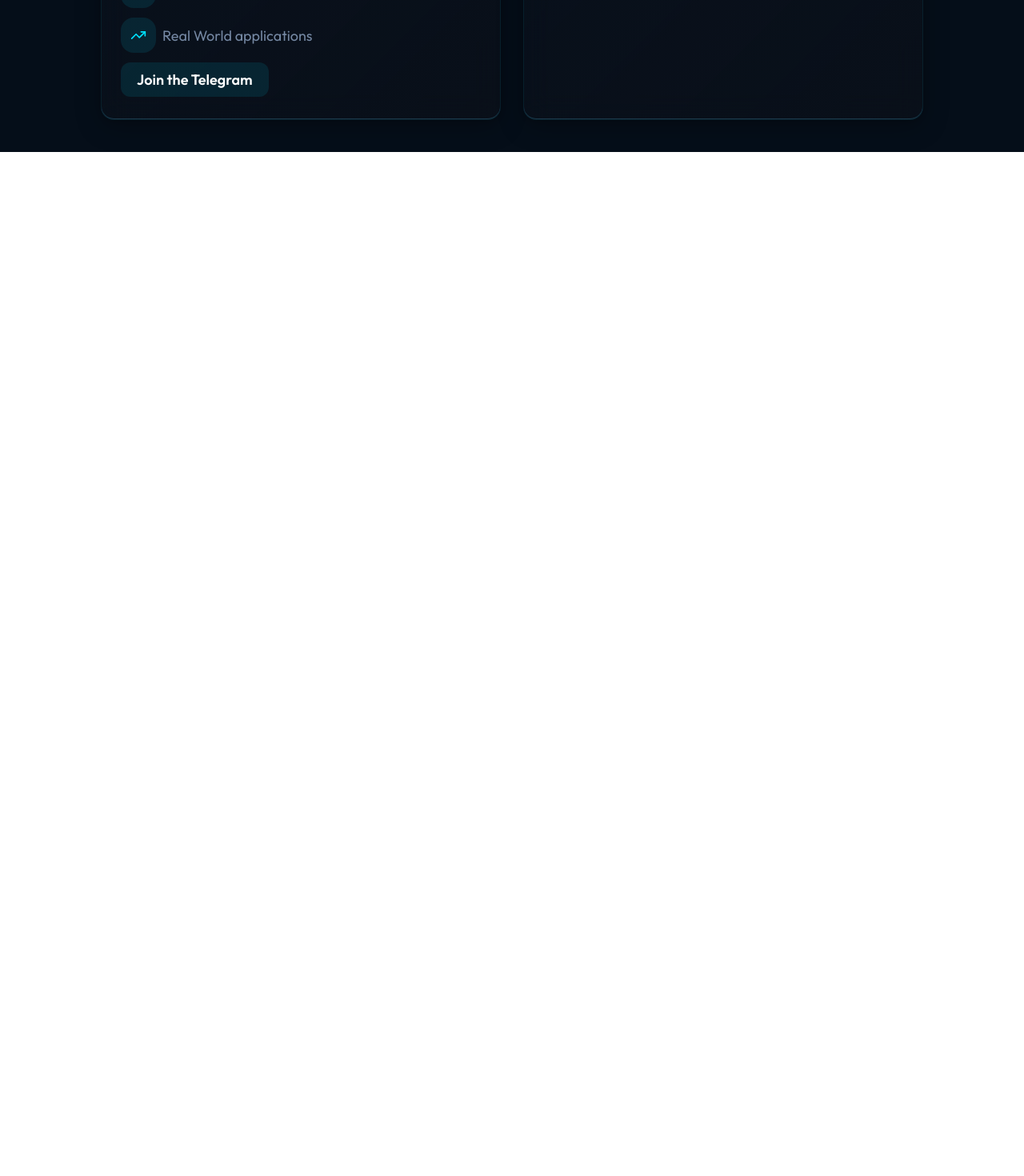
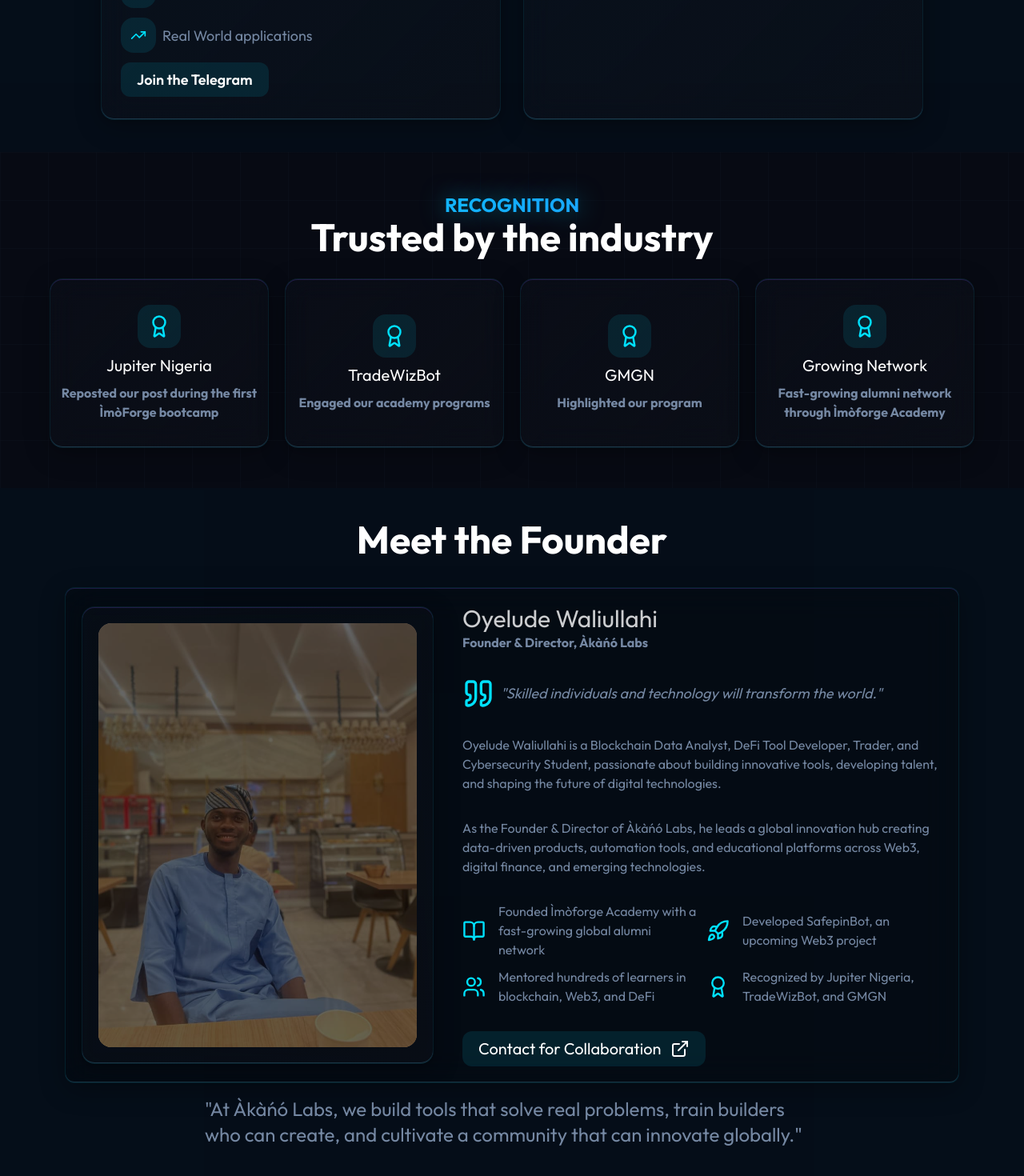
Before and after one commit to azzzops/Akano-lab, a React (Vite) app: page / in a window 1280 px wide. Shown: the part 2183-3653 px from the top of the page at 80% size. Before the commit the page ends 2373 px from the top, so only its background shows below. Built offline with nearby package versions, Linux system fonts and the light colour scheme.

Commit message:
this is my last commit today

```diff
--- a/package.json
+++ b/package.json
@@ -22,6 +22,7 @@
     "@types/react": "^19.2.5",
     "@types/react-dom": "^19.2.3",
     "@vitejs/plugin-react": "^5.1.1",
+    "autoprefixer": "^10.4.23",
     "babel-plugin-react-compiler": "^1.0.0",
     "eslint": "^9.39.1",
     "eslint-plugin-react-hooks": "^7.0.1",
--- a/src/App.jsx
+++ b/src/App.jsx
@@ -3,6 +3,8 @@ import About from "./components/ui/about";
 import HeroSection from "./components/ui/herosection";
 import VisionMission from "./components/ui/visionmission";
 import Products from "./components/ui/products";
+import RecognitionSection from "./components/ui/recognition";
+import Founder from "./components/ui/leadership";
 export default function App(){
   return(
     <>
@@ -14,14 +16,21 @@ export default function App(){
           </div>
         </section>
 
-        <section className="flex justify-center items-center  p-10 min-h-105 bg-secondary/20">
+        <section id="about" className="flex justify-center items-center  p-10 min-h-105 bg-secondary/20">
           <About />
         </section>
-        <section className="flex justify-center items-center  p-10 min-h-105 grid-background">
+        <section id="vision" className="flex justify-center items-center  p-10 min-h-105 grid-background">
           <VisionMission />
         </section>
-        <section className="flex justify-center items-center  p-10 min-h-105 bg-[#0215264f]">
+        <section id="product" className="flex justify-center items-center  p-10 min-h-105 bg-[#0215264f]">
           <Products />
+        </section>
+        <section className="flex justify-center items-center  p-10 min-h-105 relative">
+          <div className="absolute inset-0 opacity-70 grid-background"></div>
+          <RecognitionSection />
+        </section>
+        <section id="founder" className="flex justify-center items-center p-10 min-h-105 bg-[#0215264f]">
+          <Founder />
         </section>
       </main>
     </>
--- /dev/null
+++ b/src/components/ui/faq.jsx
@@ -0,0 +1,6 @@
+const questions = [
+    {
+        question: ,
+        answer: ,
+    },
+]
--- a/src/components/ui/leadership.jsx
+++ b/src/components/ui/leadership.jsx
@@ -1,5 +1,6 @@
 import { Quote, ExternalLink, Award, Users, Rocket, BookOpen } from 'lucide-react';
 import { div } from 'motion/react-client';
+import FounderImage from "../../assets/IMG-20251222-WA0017.jpg"
 
 const accomplishments = [
   { icon: BookOpen, text: 'Founded Ìmòforge Academy with a fast-growing global alumni network' },
@@ -12,52 +13,56 @@ export default function Founder(){
 
     return(
         <>
+        <div className='flex flex-col gap-4 '>
             <div>
-            <h1>LEADERSHIP</h1>
-            <p>Meet the <span>Founder</span></p>
+                <p className='text-center text-white md:text-5xl text-2xl font-bold'>Meet the <span>Founder</span></p>
             </div>
-        <div id="founder">
-            <div className='founder image'>
-
+            <div className='flex glass p-5 rounded-xl flex-col justify-between mt-5 items-center xl:flex-row gap-9'>
+                <div className='founder glass-card p-5   max-w-110 rounded-2xl'>
+                    <div className='w-full relative'>
+                        <div className='absolute inset-0 max-w-full bg-black/60 rounded-2xl'></div>
+                        <img src={FounderImage} className='w-full h-full object-cover object-center rounded-2xl' alt="The Founder" />
                     </div>
+                </div>
+                <div className='flex flex-col gap-8 max-w-150'>
                     <div>
-                <div>
-                    <h1>Oyelude Waliullahi</h1>
-                    <p>Founder & Director, Àkàńó Labs</p>
+                        <h1 className='text-white/80 md:text-3xl text-2xl'>Oyelude Waliullahi</h1>
+                        <p className='text-default-font font-bold'>Founder & Director, Àkàńó Labs</p>
                     </div>
-                <div>
-                    <Quote className="" />
+                    <div className='flex items-center gap-2'>
+                        <Quote className="text-for-border" size={40} />
                         <p className="text-lg text-muted-foreground italic">
                           "Skilled individuals and technology will transform the world."
                         </p>
                     </div>
-                <p>Oyelude Waliullahi is a <span className="">Blockchain Data Analyst,
+                    <p className='text-default-font'>
+                        Oyelude Waliullahi is a <span className="">Blockchain Data Analyst,
                         DeFi Tool Developer, Trader, and Cybersecurity Student</span>, passionate about building innovative
                         tools, developing talent, and shaping the future of digital technologies.
                     </p>
-                <p>
+                    <p className='text-default-font'>
                          As the Founder & Director of Àkàńó Labs, he leads a global innovation hub creating data-driven
                         products, automation tools, and educational platforms across Web3, digital finance, and emerging
                         technologies.
                     </p>
+                    <div className='grid grid-cols-1 gap-2.5 md:grid-cols-2'>
                         {
-                    accomplishments.map(t =>
-                        <div>
-                            {t.icon}
-                            <p>{t.text}</p>
+                            accomplishments.map(t => <div className='flex items-center gap-4' >
+                                <div>{< t.icon size={29} className='text-for-border' />}</div>
+                                <div className='text-default-font'>{t.text}</div>
+                            </div>)
+                        }
                     </div>
-                    )
-                }
-                <button>Contact for Collaboration <ExternalLink /> </button>
+                    <a href='' className='flex  gap-3 text-xl text-white items-center w-fit px-5 py-2 rounded-xl bg-[hsla(187,100%,50%,0.1)]'><span>Contact for Collaboration </span><ExternalLink /> </a>
                 </div>
-
             </div>
             <div>
-            <blockquote className="text-xl md:text-2xl  max-w-3xl mx-auto">
+                <blockquote className="text-xl md:text-2xl text-default-font max-w-3xl mx-auto">
                     "At Àkàńó Labs, we build tools that solve real problems, train builders who can create,
                     and cultivate a community that can innovate globally."
                 </blockquote>
             </div>
+        </div>
         </>
     )
 }
--- a/src/components/ui/recognition.jsx
+++ b/src/components/ui/recognition.jsx
@@ -24,18 +24,22 @@ const recognitions = [
 
     return(
         <>
-            <div>
-                <h1>RECOGNITION</h1>
-                    <p>Trusted by the <span>industry</span></p>
-            </div>
-            <div>
-                {recognitions.map(r => (
-                    <div>
-                        <Award />
-                        <h1>{r.name}</h1>
-                        <p>{r.description}</p>
-                    </div>
-                ))}
+            <div className="flex flex-col gap-7 z-10">
+              <div className="text-center">
+                  <h1 className="text-center text-white text-2xl font-bold text-glow gradient-text">RECOGNITION</h1>
+                  <p className="text-center text-white md:text-5xl text-xl font-bold">Trusted by the <span>industry</span></p>
+              </div>
+              <div className="grid grid-cols-1 md:grid-cols-4 gap-5">
+                  {recognitions.map(r => (
+                      <div className="flex-10 glass-card flex items-center justify-center py-8 px-2 rounded-2xl bg-[#0a1524] text-center  flex-col gap-2">
+                          <div className="bg-for-border/10 p-3 rounded-2xl w-fit">
+                            <Award size={30} className="text-for-border"/>
+                          </div>
+                          <h1 className="text-white text-xl">{r.name}</h1>
+                          <p className="text-default-font font-bold max-w-3xs">{r.description}</p>
+                      </div>
+                  ))}
+              </div>
             </div>
         </>
     )
--- a/src/index.css
+++ b/src/index.css
@@ -17,7 +17,7 @@
 
     --color-foreground: #0B192C;
     --color-default-font: hsl(215 20% 55%);
-
+    --color-muted-foreground: hsl(215 20% 55%);
     --color-cta: ;
     --color-for-border: hsl(187 100% 50%);
     --color-left-start: #132440a0;
--- a/vite.config.js
+++ b/vite.config.js
@@ -12,4 +12,7 @@ export default defineConfig({
     }),
     tailwindcss(),
   ],
+  css: {
+    transformer: 'postcss', // Force PostCSS instead of Lightning CSS
+  }
 })
```
Also changed, not shown: src/assets/IMG-20251222-WA0017.jpg (added), 1 other file (tests, documents, lock files or other folders). Lines whose indentation alone changed are shown as unchanged.
